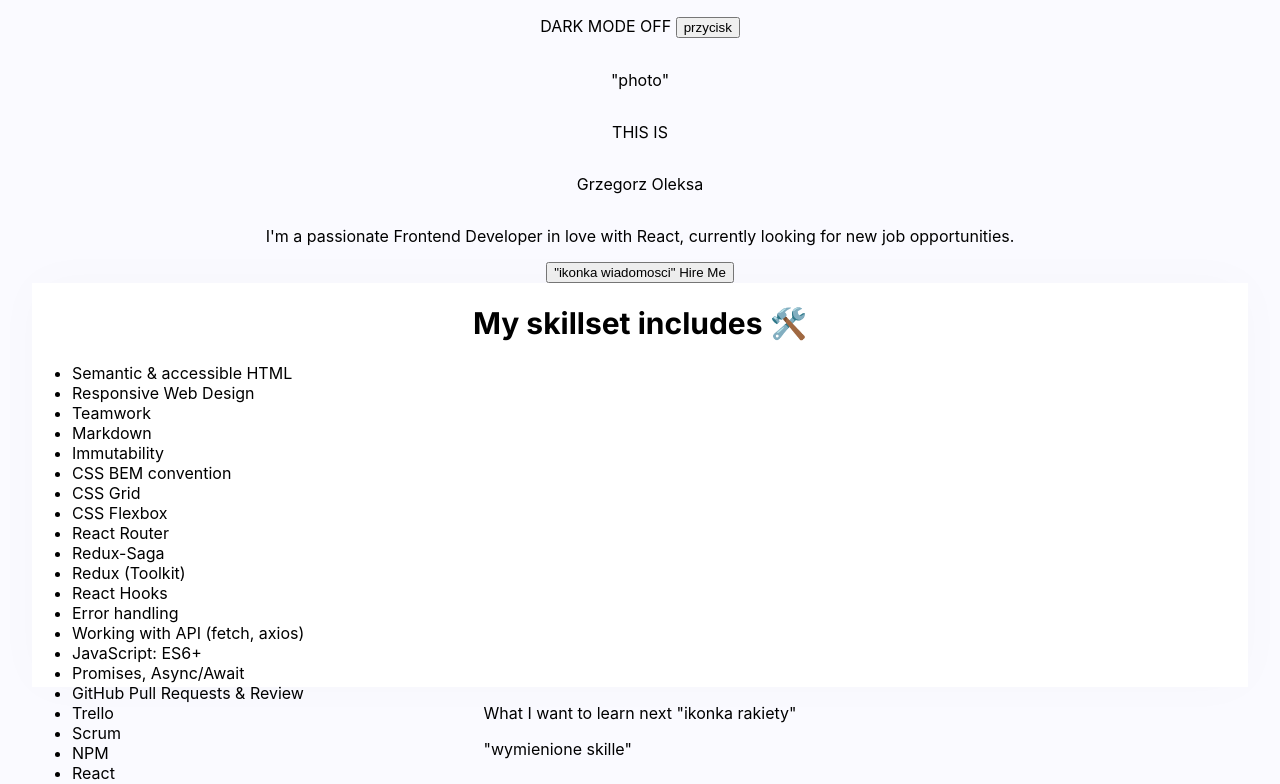
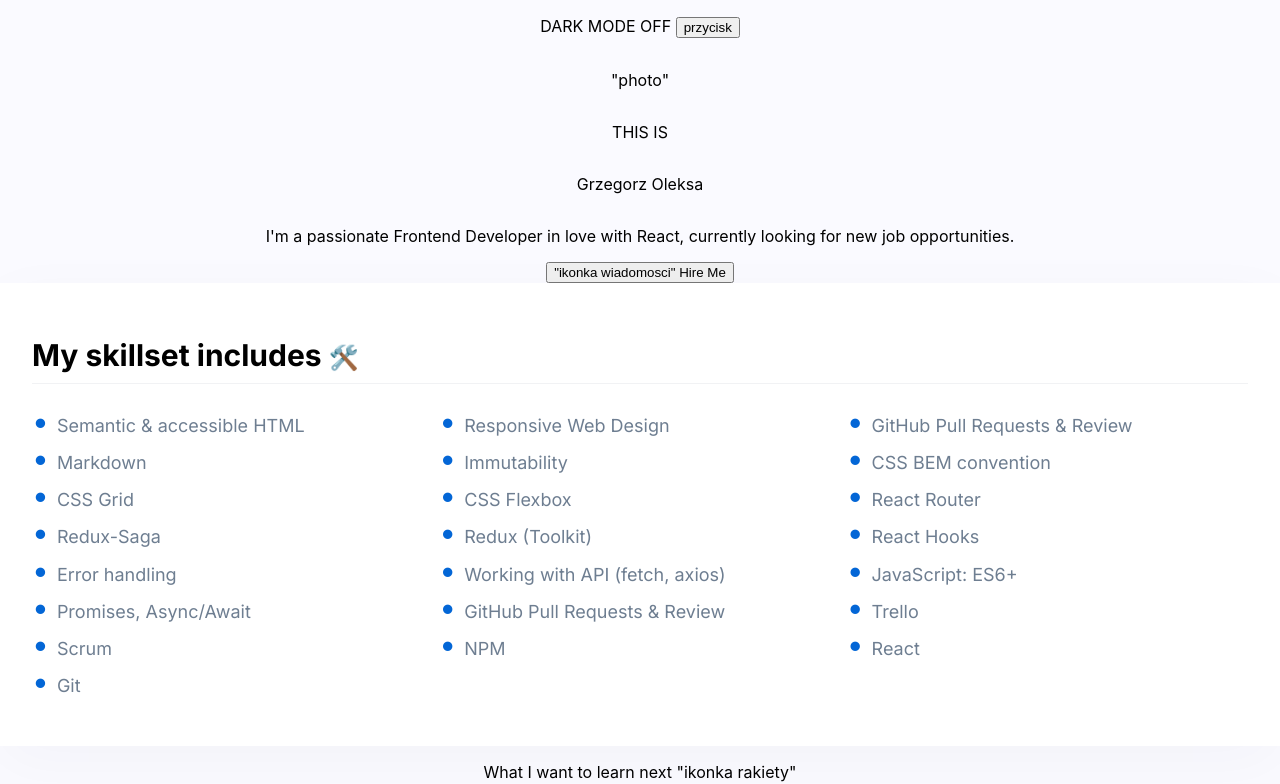
Before and after one commit to oleksaGrzegorz/personal-homepage-in-react, a React (Create React App) app: page / in a window 1280 px wide. Shown: the top 784 px of the page. Built offline with nearby package versions, Linux system fonts and the light colour scheme.

Commit message:
added - section to App

```diff
--- a/src/App.css
+++ b/src/App.css
@@ -7,20 +7,3 @@
 .body {
   background-color: gray;
 }
-
-.section {
-  background-color: White;
-  width: 1216px;
-  height: 404px;
-  box-shadow: 0px 16px 58px 0px rgba(9, 10, 51, 0.03);
-  box-shadow: 0px -2px 50px 0px rgba(9, 10, 51, 0.02);
-}
-
-.header2 {
-  font-family: Inter;
-  font-weight: 900;
-  font-size: 30px;
-  line-height: 100%;
-  letter-spacing: 5%;
-  text-align: center;
-}
--- a/src/App.js
+++ b/src/App.js
@@ -1,4 +1,6 @@
 import "./App.css";
+import Section from "./common/Section";
+import { HeaderIcon} from "./common/Section/styled";
 
 function App() {
   return (
@@ -15,33 +17,7 @@ function App() {
       </p>
       <button>"ikonka wiadomosci" Hire Me</button>
 
-      <section className="section">
-        <h2 className="header2">My skillset includes 🛠️</h2>
-        <ul>
-          <li>Semantic & accessible HTML</li>
-          <li>Responsive Web Design</li>
-          <li>Teamwork</li>
-          <li>Markdown</li>
-          <li>Immutability</li>
-          <li>CSS BEM convention</li>
-          <li>CSS Grid</li>
-          <li>CSS Flexbox</li>
-          <li>React Router</li>
-          <li>Redux-Saga</li>
-          <li>Redux (Toolkit)</li>
-          <li>React Hooks</li>
-          <li>Error handling</li>
-          <li>Working with API (fetch, axios)</li>
-          <li>JavaScript: ES6+</li>
-          <li>Promises, Async/Await</li>
-          <li>GitHub Pull Requests & Review</li>
-          <li>Trello</li>
-          <li>Scrum</li>
-          <li>NPM</li>
-          <li>React</li>
-          <li>Git</li>
-        </ul>
-      </section>
+      <Section title="My skillset includes " icon={<HeaderIcon>🛠️</HeaderIcon>} />
 
       <section>
         <p>What I want to learn next "ikonka rakiety"</p>
```
